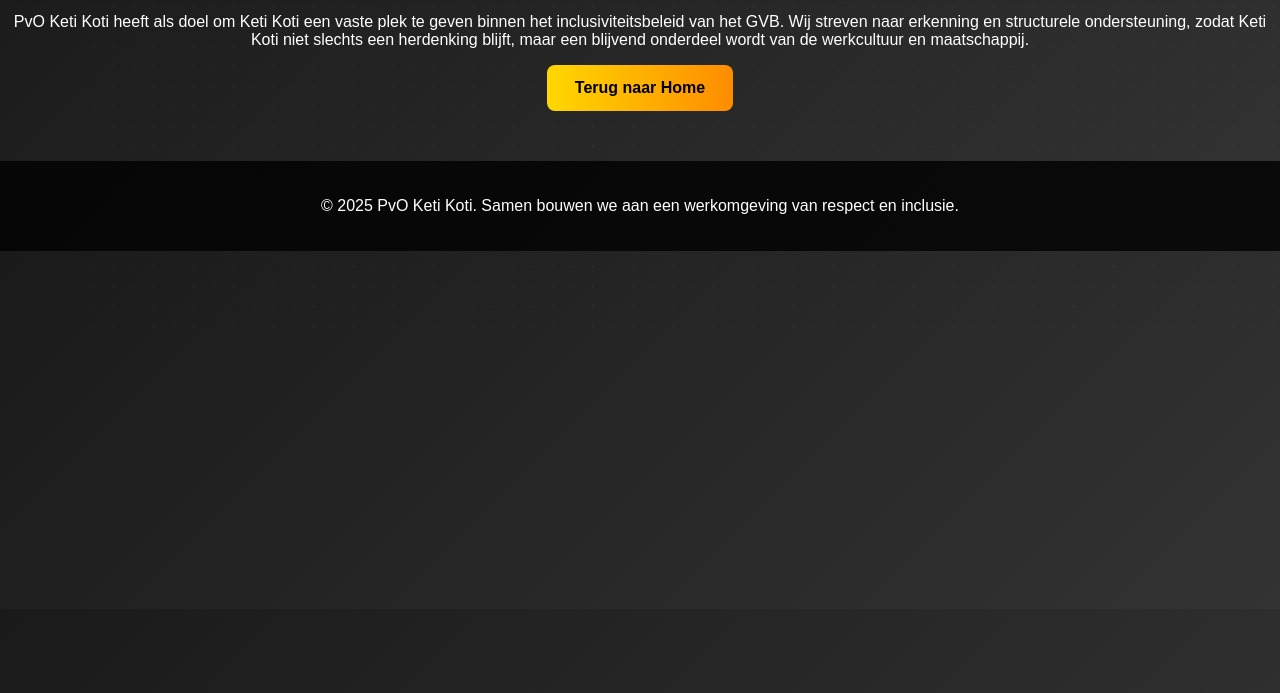
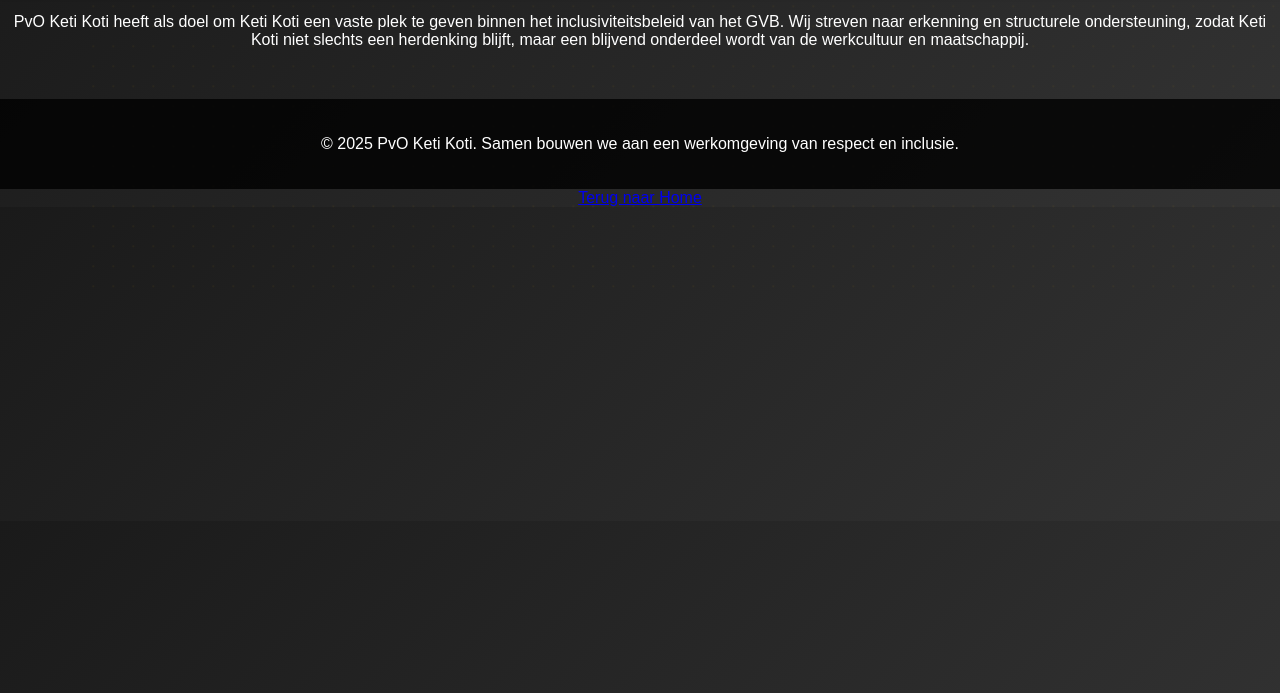
Before and after one commit to BornInSuriname/PvO-Keti-Koti, a plain HTML site: page wie-zijn-wij.html in a window 1280 px wide. Shown: the part 107-800 px from the top of the page. Drawn offline with Linux system fonts and the light colour scheme.

Commit message:
Update wie-zijn-wij.html

```diff
--- a/wie-zijn-wij.html
+++ b/wie-zijn-wij.html
@@ -36,10 +36,11 @@
         <p>
             PvO Keti Koti heeft als doel om Keti Koti een vaste plek te geven binnen het inclusiviteitsbeleid van het GVB. Wij streven naar erkenning en structurele ondersteuning, zodat Keti Koti niet slechts een herdenking blijft, maar een blijvend onderdeel wordt van de werkcultuur en maatschappij.
         </p>
-        <a href="index.html" class="cta-button">Terug naar Home</a>
     </section>
     <footer>
         <p>&copy; 2025 PvO Keti Koti. Samen bouwen we aan een werkomgeving van respect en inclusie.</p>
     </footer>
+    <!-- "Terug naar Home" knop -->
+    <a href="index.html" class="terug-naar-home">Terug naar Home</a>
 </body>
 </html>
```
